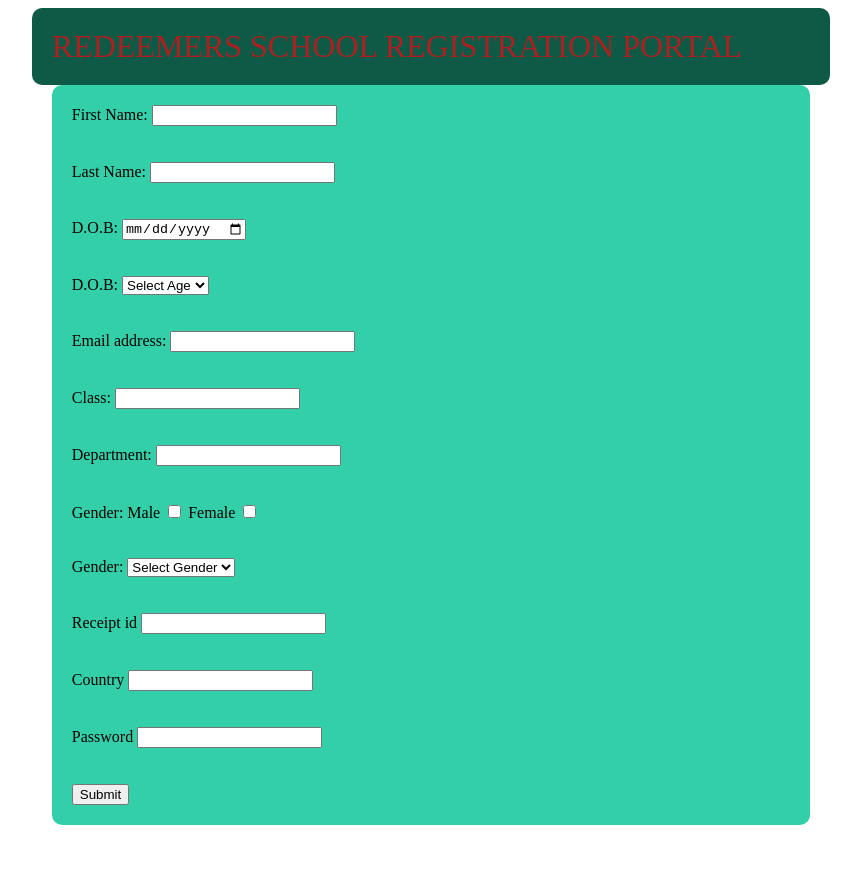
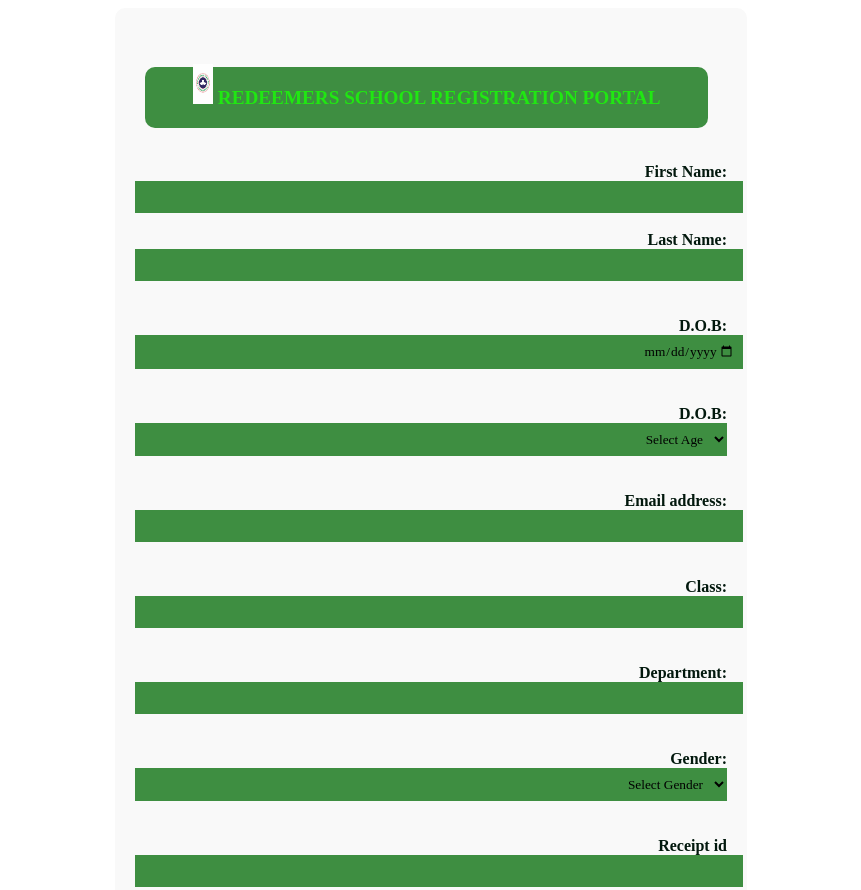
Before and after one commit to Kelvinzx/kelvin_html_class, a plain HTML site: page form1.html in a window 1280 px wide. Shown: the top 890 px of the page, without its empty margins (209-1070 px from the left). Before the commit the page ends 833 px from the top, so only its background shows below. Drawn offline with Linux system fonts and the light colour scheme.

Commit message:
update on html form

```diff
--- a/form.css
+++ b/form.css
@@ -1,27 +1,66 @@
 .head{
-    background-color: rgb(50, 207, 168);
+    background-color: #f9f9f9;
     color: rgb(15, 1, 1);
     padding: 20px;
     border-radius: 10px;
-    width: 60%;
+    width: 50%;
     margin: auto;
     box-sizing: border-box;
+    font-family: 'Times New Roman', Times, serif;
 
+  }
+
+.label{color: rgb(2, 24, 13);
+text-align:right;
+text-shadow: 2px;
+font-weight: bold;
+fill: rgb(146, 11, 11);
+font-weight: bold;
+font-family: 'Times New Roman', Times, serif;
 
 }
 
-.center{
+.input{
+  padding: 0.5rem;
+  border: 1rem;
+  size: 2rem;
+  width: 100%;
+  background-color:#3e8e41;
+  font-family: 'Times New Roman', Times, serif;
+  text-align: right;
+
 }
 
-
-
 .title{
-    background-color: rgb(15, 90, 71);
-    color: rgb(172, 32, 32);
+    background-color: #3e8e41;
+    color: rgb(32, 231, 18);
     padding: 20px;
     border-radius: 10px;
-    width: 60%;
-    margin: auto;
-    font-size: xx-large;
+    width: 100%;
+    max-width: 100%;
+    margin: 10px;
+    box-sizing: border-box;
+    font-size: larger;
+    font-weight: bold;
+    font-family: 'Times New Roman', Times, serif;
+    text-align:center;
+    padding-left: 3rem;
+    padding-right: 3rem;
 
-}
+    }
+  .submi{
+    padding-left: 3rem;
+    padding-right:3rem;
+    padding-bottom:1rem;
+    padding-top:1rem;
+    margin-top: 1rem;
+    box-shadow: 2rem;
+    background-color: #3e8e41;
+    border-color: rgb(64, 12, 24);
+    font-weight: bolder;
+    border-radius: 5px;
+    text-align: center;
+    -webkit-text-fill-color:#fff;
+    border-style: outset;
+    font-family: 'Times New Roman', Times, serif;
+   }
--- a/form1.html
+++ b/form1.html
@@ -8,26 +8,35 @@
     <link rel="stylesheet" href="form.css">
  </head>
  <body>
-<div class="title" >REDEEMERS SCHOOL REGISTRATION PORTAL</h1></div>
+
     <form action="https://docs.google.com/spreadsheets/d/1fjj8EX5BwDqwJ6T46EOfR8yFUlHAST0kT-C8FHkd9oQ/edit?gid=0#gid=0/submit" method="get">
      <div class="head">
-         <div class="center"> <label for="name">First Name:</label>
-        <input type="text" id="name" required>
+    <br><br>
+
+<div><hi class="title" style="margin-top: 50px;">
+     <img src="redd.png" height="40px" width="20px" alt="logo">
+    REDEEMERS SCHOOL REGISTRATION PORTAL
+</h1>
+</div>
+<br><br><br>
+         <div class="label"> <label for="name">First Name:</label>
+        <input type="text" id="name" required class="input">
+         </hi>
+        <br><br>
+    </div>
+
+       <div class="label"> <label for="name">Last Name:</label>
+        <input type="text" id="name" required class="input">
         </div>
         <br><br>
 
-       <div class="center"> <label for="name">Last Name:</label>
-        <input type="text" id="name" required>
+        <div class="label"><label for="age">D.O.B:</label>
+        <input type="date" id="date" required class="input">
         </div>
         <br><br>
 
-        <div class="center"><label for="age">D.O.B:</label>
-        <input type="date" id="date" required>
-        </div>
-        <br><br>
-
-       <div class="center"> <label for="age">D.O.B:</label>
-        <select id="age" name="DOB"  style="color: black;">
+       <div class="label"> <label for="age">D.O.B:</label>
+        <select id="age" name="DOB"  style="color: black;" class="input">
          <option value="">Select Age</option>
          <option value="1">1</option>
          <option value="2">2</option>
@@ -46,31 +55,23 @@
 
 
 
-       <div class="center"> <label for="email">Email address:</label>
-        <input type="email" id="email" required>
+       <div class="label"> <label for="email">Email address:</label>
+        <input type="email" id="email" required class="input">
         </div>
         <br><br>
 
-       <div class="center"> <label for="class">Class:</label>
-        <input type="class" id="class" required>
+       <div class="label"> <label for="class">Class:</label>
+        <input type="class" id="class" required class="input">
         </div>
         <br><br>
 
-       <div class="center"> <label for="department">Department:</label>
-        <input type="text" id="name" required>
+       <div class="label"> <label for="department">Department:</label>
+        <input type="text" id="name" required class="input">
         </div>
         <br><br>
 
-   <div class="center"> <label for="gender">Gender:</label>
-    <label for="Male">Male</label>
-    <input type="checkbox" id="male" name="gender" value="male" required>
-    <label for="female">Female</label>
-    <input type="checkbox" id="female" name="gender" value="female" required>
-    </div>
-    <br><br>
-
-  <div class="center"> <label for="gender">Gender:</label>
-        <select name="gender" id="gender">
+  <div class="label"> <label for="gender">Gender:</label>
+        <select name="gender" id="gender" class="input">
             <option value="" selected>Select Gender</option>
             <option value="male">Male</option>
             <option value="female">Female</option>
@@ -80,24 +81,26 @@
         </div>
    <br><br>
 
-  <div class="center"> <label for="SCHOOL">Receipt id</label>
-   <input type="text" id="Receipt">
+  <div
+   class="label"> <label for="SCHOOL">Receipt id</label>
+   <input type="text" id="Receipt" class="input">
    </div>
    <br><br>
 
 
-   <div class="center"><label for="country">Country</label>
-   <input type="" id="country" required>
+   <div class="label"><label for="country">Country</label>
+   <input type="text" id="country" required class="input">
    </div>
    <br><br>
 
-   <div class="center"><label for="password">Password</label>
-   <input type="password" id="password" required>
+   <div class="label"><label for="password">Password</label>
+   <input type="password" id="password" required class="input">
    </div>
 
     </form>
-    <br><br>
-    <form><input type="submit"></form>
+
+    <form><input type="submit" class="submi"></form>
+
 </div>
 
  </body>
--- a/orderlist.css
+++ b/orderlist.css
@@ -3,7 +3,7 @@
 
 }
 .body{
-    background-color: rgb(122, 137, 133);
+    background-color: rgb(32, 204, 158);
     color: rgb(15, 1, 1);
     padding: 20px;
     border-radius: 10px;
@@ -11,6 +11,7 @@
     margin: auto;
     box-sizing: border-box;
     font-family: 'Times New Roman', Times, serif;
+    fo
 }
 .free{font-style: italic;
 }
@@ -18,7 +19,7 @@
 }
 .tit{
     font-size: x-large;
-    color: blueviolet;
+    color: rgb(226, 43, 43);
     font-weight: bold;
     text-align: center;
 
```
Also changed, not shown: work.html (+17 -0 lines), redd.png (added).
